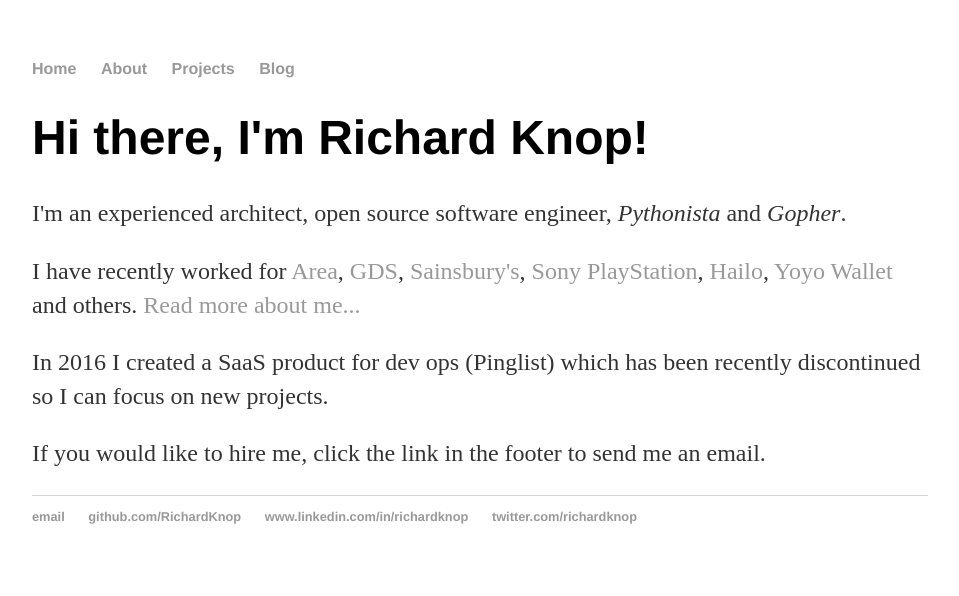
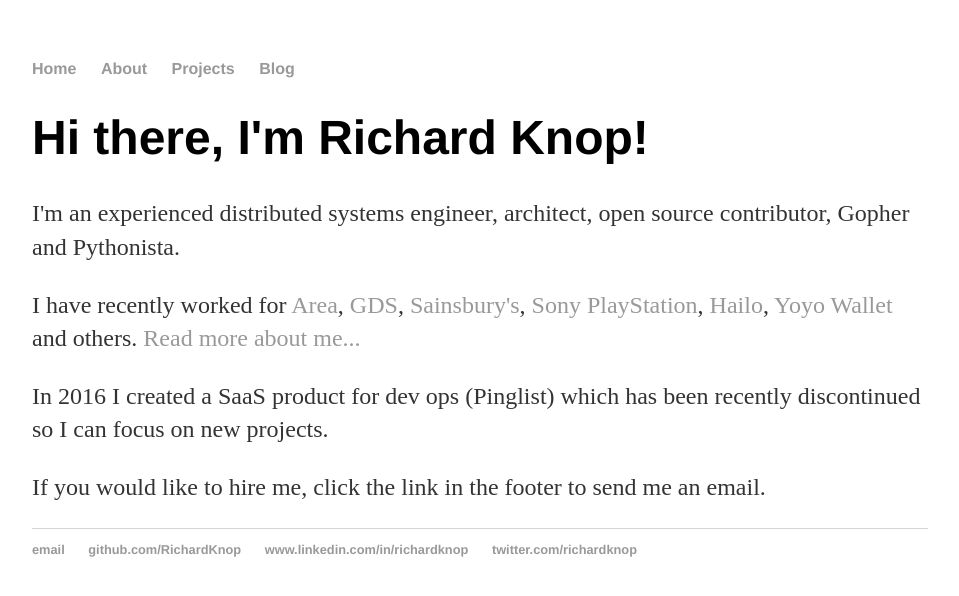
Before and after one commit to RichardKnop/richardknop.github.io, a Jekyll site: the page built from index.html, in a window 1280 px wide. Shown: the top 596 px of the page, without its empty margins (160-1119 px from the left). Built offline with Jekyll 4.4.1, drawn with Linux system fonts in a browser that asks for light colours.

Commit message:
Update index.html

```diff
--- a/index.html
+++ b/index.html
@@ -5,7 +5,7 @@
 <div class="blurb">
   <h1>Hi there, I'm Richard Knop!</h1>
 
-  <p>I'm an experienced architect, open source software engineer, <em>Pythonista</em> and <em>Gopher</em>.</p>
+  <p>I'm an experienced distributed systems engineer, architect, open source contributor, Gopher and Pythonista.</p>
 
   <p>I have recently worked for <a href="http://www.myarea.com/">Area</a>, </a><a href="https://gds.blog.gov.uk/">GDS</a>, <a href="http://www.sainsburys.co.uk/">Sainsbury's</a>, <a href="http://www.uk.playstation.com/">Sony PlayStation</a>, <a href="https://www.hailoapp.com/">Hailo</a>, <a href="http://yoyowallet.com/">Yoyo Wallet</a> and others. <a href="/about">Read more about me...</a></p>
 
```
